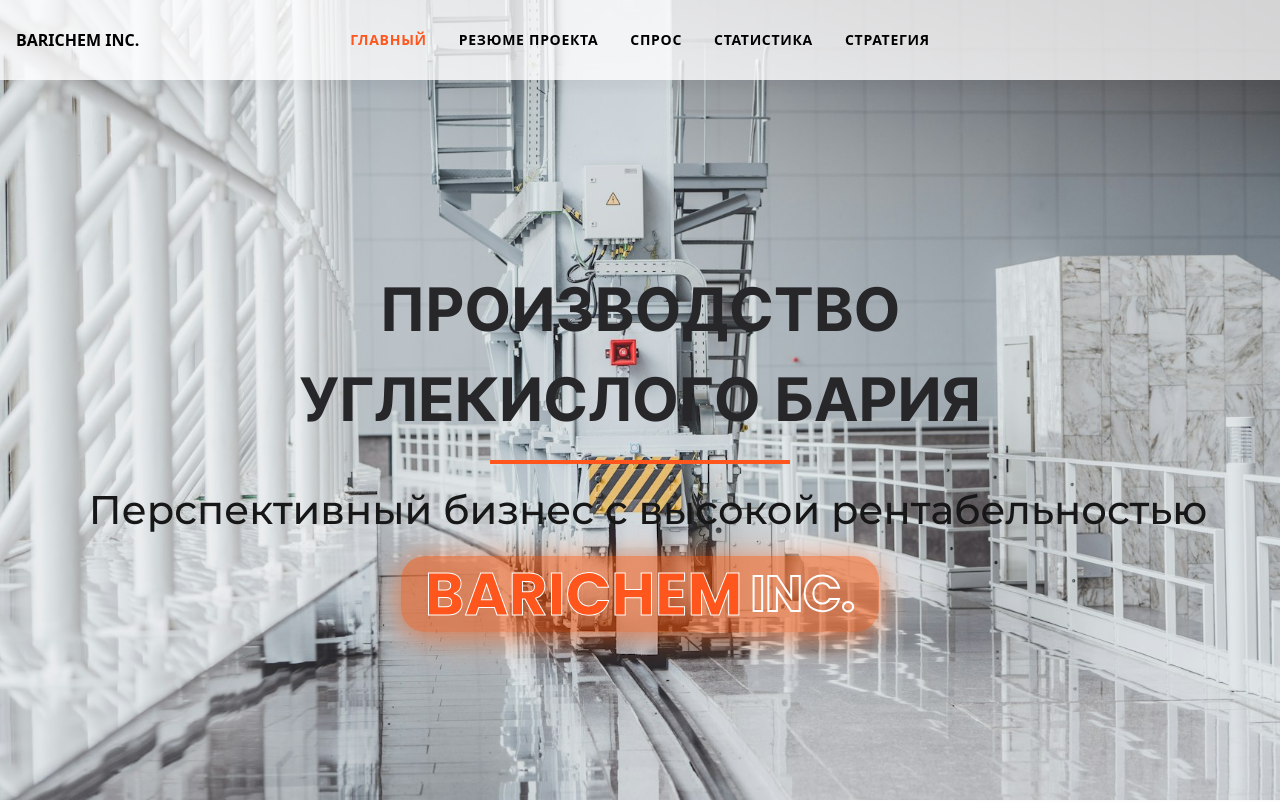
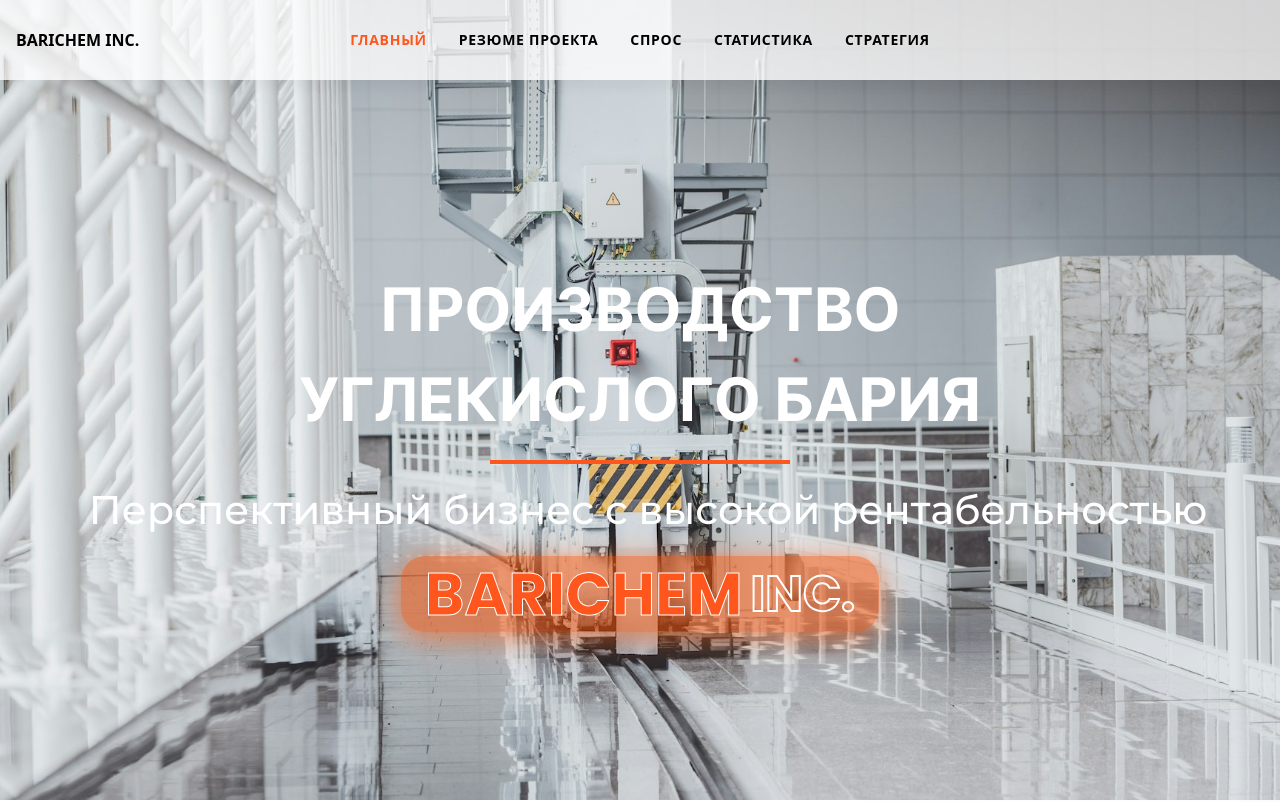
Before and after one commit to Isaacjon/barico-inc, a Next.js app: page / in a window 1280 px wide. Shown: the top 802 px of the page. Built offline with nearby package versions, Linux system fonts and the light colour scheme; grey boxes are pictures that could not be loaded.

Commit message:
style: change header overlay from light to dark

```diff
--- a/app/components/Header.tsx
+++ b/app/components/Header.tsx
@@ -1,12 +1,13 @@
 export const Header = () => {
+
   return (
     <div
       id="main"
       className="header-bg-mobile sm:header-bg relative sm:bg-left-top md:bg-center pt-[80px] min-h-screen grid place-content-center"
     >
-      <div className="container py-[40px] pt-[55px] h-full">
+      <div className="container py-[40px] pt-[55px] h-full text-white">
         {/* subtitle */}
-        <h2 className="font-brand text-zinc-800 text-2xl text-center md:text-[60px] !leading-[150%] font-bold">
+        <h2 className="font-brand text-2xl text-center md:text-[60px] !leading-[150%] font-bold">
           ПРОИЗВОДСТВО <br />
           УГЛЕКИСЛОГО БАРИЯ
         </h2>
--- a/app/globals.css
+++ b/app/globals.css
@@ -70,7 +70,7 @@
 
   .header-bg {
     background-image: url("/test-banner.jpg");
-    background: linear-gradient(120deg, rgb(255,255,255, 0.6) 50%, rgb(0,0,0, 0.6), 50%), url("/test-banner.jpg");
+    background: linear-gradient(120deg, rgb(0,0,0, 0.4) 50%, rgb(0,0,0, 0.6), 50%), url("/test-banner.jpg");
     background-position: center;
     background-size: cover;
   }
```
